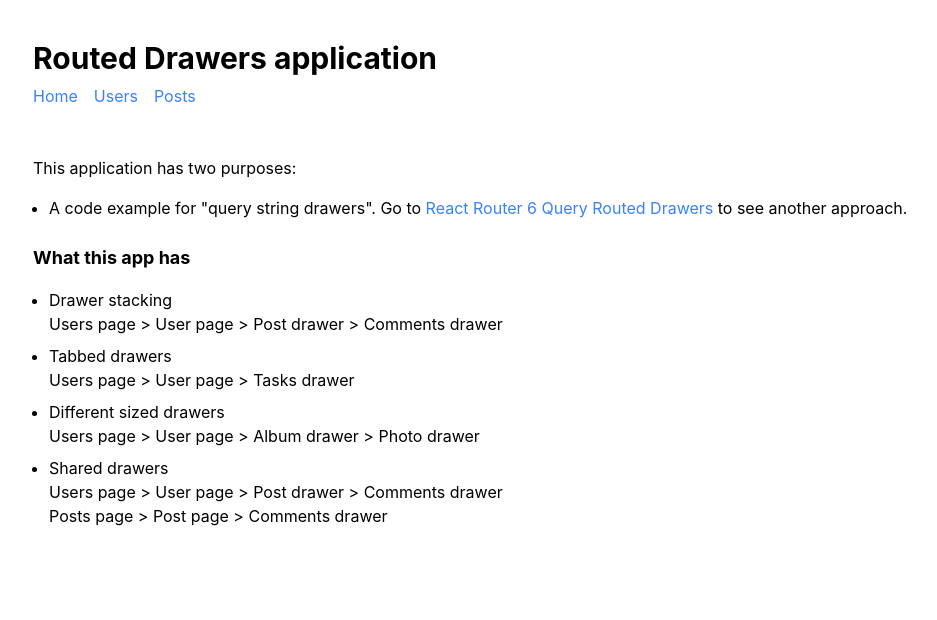
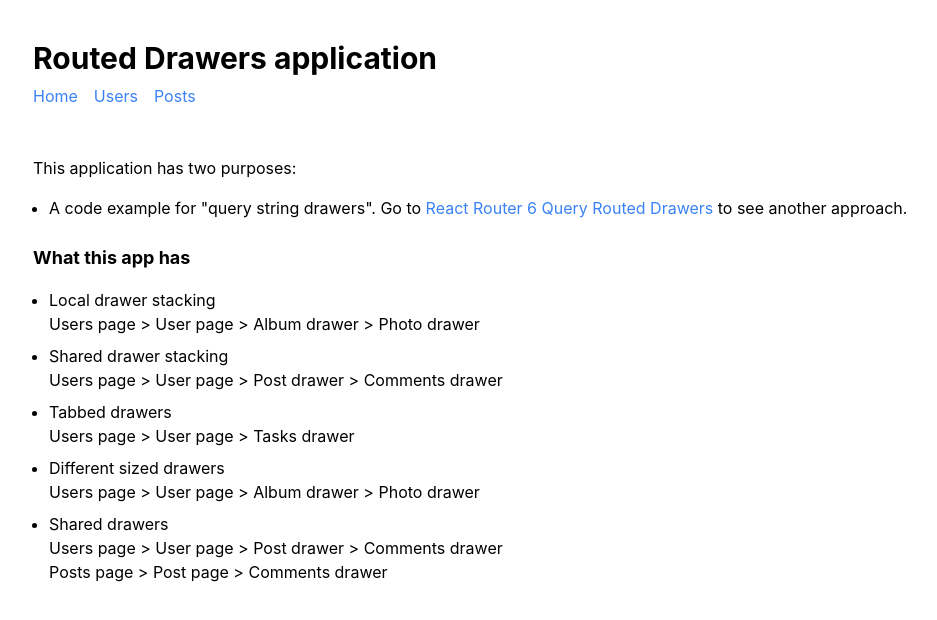
Before and after one commit to kurtdoherty/react-router-6-drawers-query-string, a React (Create React App) app: page /#/ in a window 1280 px wide. Shown: the top 620 px of the page, without its empty margins (7-944 px from the left). Built offline with nearby package versions, Linux system fonts and the light colour scheme.

Commit message:
Cleanupo

```diff
--- a/src/routes/HomePage.js
+++ b/src/routes/HomePage.js
@@ -10,7 +10,11 @@ function HomePage () {
       <h3 className="mt-6 text-lg font-bold">What this app has</h3>
       <ul className="mt-4 list-disc">
         <li className="ml-4 mb-2">
-          Drawer stacking<br />
+          Local drawer stacking<br />
+          Users page {'>'} User page {'>'} Album drawer {'>'} Photo drawer
+        </li>
+        <li className="ml-4 mb-2">
+          Shared drawer stacking<br />
           Users page {'>'} User page {'>'} Post drawer {'>'} Comments drawer
         </li>
         <li className="ml-4 mb-2">
--- a/src/routes/UserPage/PostDrawer/index.js
+++ b/src/routes/UserPage/PostDrawer/index.js
@@ -1,4 +1,4 @@
-import { getUserPostUrl, getUserUrl, getUserPostCommentsUrl } from "../../../common/utils/urlGetters/user";
+import { getUserPostUrl, getUserUrl } from "../../../common/utils/urlGetters/user";
 import PostDrawer from "../../../common/components/PostDrawer";
 
 // Note: This is a place+drawer component because of the hard coded id and URL getters
@@ -6,9 +6,7 @@ function UserPostDrawer ({ postId, userId, isOpen }) {
   return <PostDrawer {...{
     id: 'user-page-post-drawer',
     postId,
-    userId,
     isOpen,
-    commentsUrl: isOpen ? getUserPostCommentsUrl(userId, postId) : '',
     launchUrl: getUserUrl(userId),
     url: isOpen ? getUserPostUrl(userId, postId) : '',
   }}/>
```
